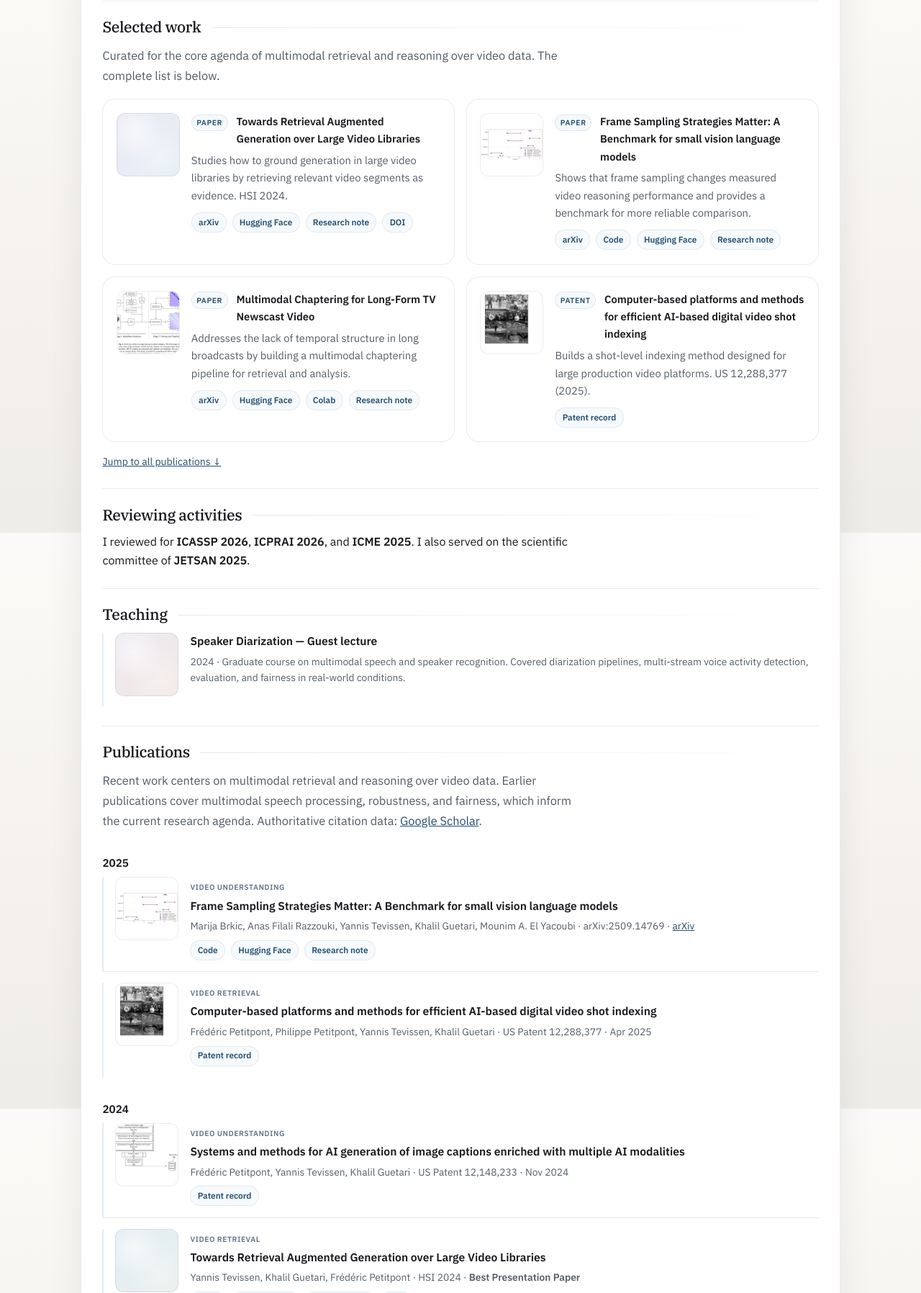
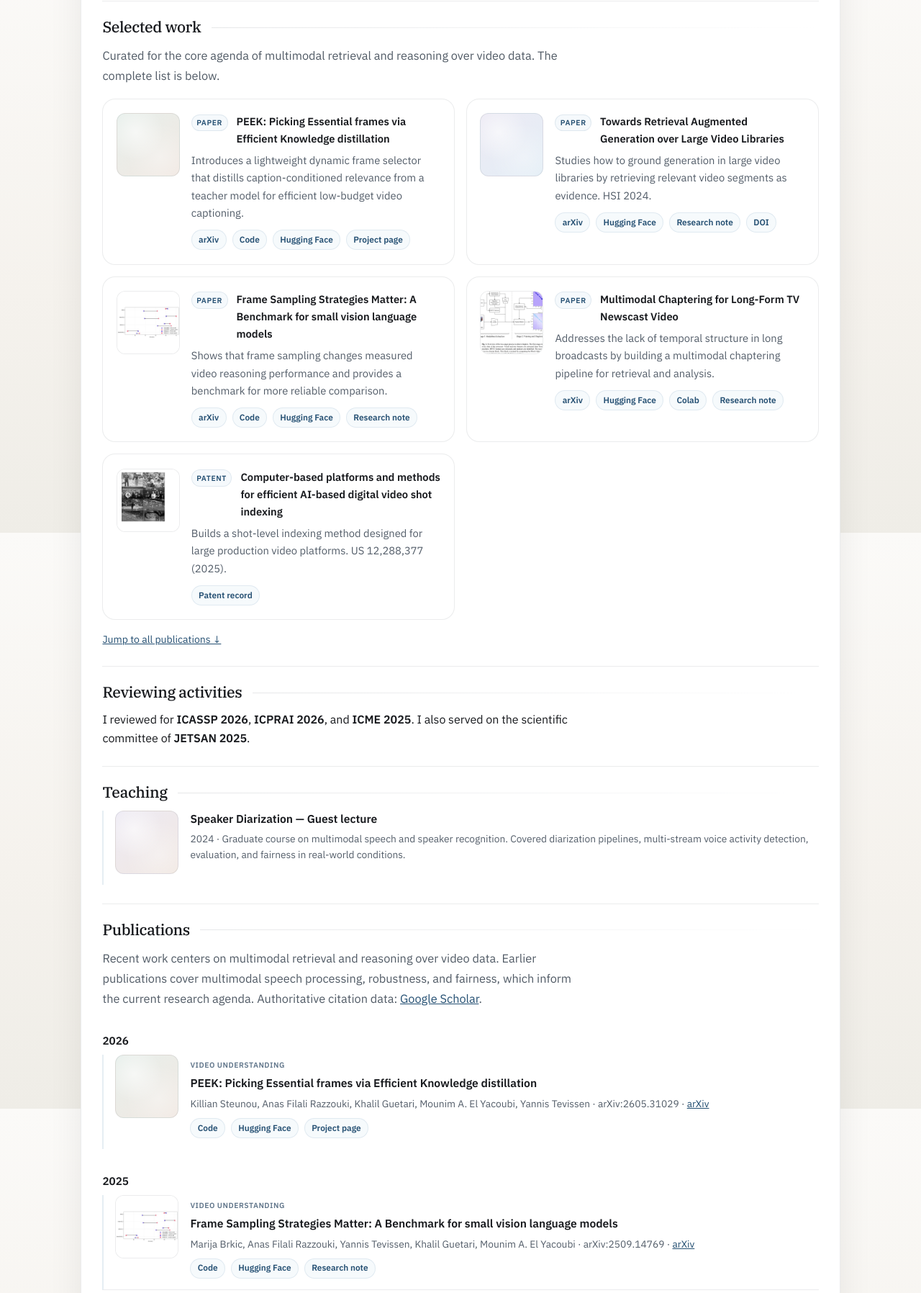
Before and after one commit to YannisTevissen/YannisTevissen.github.io, an Astro site: page /research in a window 1280 px wide. Shown: the part 860-2656 px from the top of the page at 72% size. Built offline with nearby package versions, Linux system fonts and the light colour scheme; Astro itself is replaced by a stand-in of ours.

Commit message:
Add PEEK research publication

```diff
--- a/public/llms.txt
+++ b/public/llms.txt
@@ -1,6 +1,6 @@
 # Yannis Tevissen
 
-> AI scientist. Head of Research at Moments Lab. Research on multimodal retrieval and reasoning over large-scale video data, with applied work on video indexing, retrieval pipelines, and evaluation for long-form broadcast and archival collections.
+> AI scientist. Head of Research at Moments Lab. Research on multimodal retrieval and reasoning over large-scale video data, with applied work on video indexing, frame selection, retrieval pipelines, and evaluation for long-form broadcast and archival collections.
 
 Canonical URL: https://yannistevissen.fr/
 
@@ -9,8 +9,8 @@ Canonical URL: https://yannistevissen.fr/
 - Name: Yannis Tevissen
 - Role: Head of Research, Moments Lab (https://momentslab.com)
 - Education: PhD in AI, Institut Polytechnique de Paris (advisors: Jérôme Boudy, Gérard Chollet). Thesis on multimodal speaker diarization, robustness, and fairness.
-- Research areas: multimodal retrieval, multimodal reasoning over video, video indexing, video chaptering, vision-language models, AI fairness, speaker diarization.
-- Notable recognitions: Best Presentation Paper, HSI 2024 (RAG over large video libraries). Two US patents on AI-based video indexing and image captioning (12,288,377 and 12,148,233).
+- Research areas: multimodal retrieval, multimodal reasoning over video, video indexing, video chaptering, efficient frame selection, vision-language models, AI fairness, speaker diarization.
+- Notable research outputs: PEEK: Picking Essential frames via Efficient Knowledge distillation (arXiv:2605.31029). Best Presentation Paper, HSI 2024 (RAG over large video libraries). Two US patents on AI-based video indexing and image captioning (12,288,377 and 12,148,233).
 - Side work: Co-founder of VocaCoach (speech training, VivaTech award). Board member of Universal Wings Mobility (accessible travel AI). Contributor to DiverseSpectrum (open-source dataset for minority representation in AI). Built UpToCure (AI for rare disease research).
 - Advocacy: Accessibility and disability inclusion in AI. OECD panel (2024). TEDxTélécom SudParis (2024).
 
--- a/src/pages/research/index.astro
+++ b/src/pages/research/index.astro
@@ -3,7 +3,7 @@ import BaseLayout from "../../layouts/BaseLayout.astro";
 
 const title = "Research - Yannis Tevissen";
 const description =
-  "Research on multimodal retrieval and reasoning over large-scale video data, with a focus on indexing, retrieval, and evaluation.";
+  "Research on multimodal retrieval and reasoning over large-scale video data, with a focus on indexing, retrieval, frame selection, and evaluation.";
 const footerSecondaryLinks = [
   { href: "/talks/", label: "Press & Talks" },
   { href: "/advocacy/", label: "Blog & Advocacy" },
@@ -69,6 +69,29 @@ const footerSecondaryLinks = [
           Curated for the core agenda of multimodal retrieval and reasoning over video data. The complete list is below.
         </p>
         <ul class="work-list">
+          <li class="work-card has-thumb">
+            <span class="thumb thumb-6" aria-hidden="true"></span>
+            <div class="item-body">
+              <div class="work-card-header">
+                <span class="type-badge">Paper</span>
+                <p class="work-card-title">
+                  <a href="https://arxiv.org/abs/2605.31029"
+                    >PEEK: Picking Essential frames via Efficient Knowledge distillation</a
+                  >
+                </p>
+              </div>
+              <p>
+                Introduces a lightweight dynamic frame selector that distills caption-conditioned relevance from a
+                teacher model for efficient low-budget video captioning.
+              </p>
+              <div class="artifact-links" aria-label="Artifacts for PEEK">
+                <a href="https://arxiv.org/abs/2605.31029">arXiv</a>
+                <a href="https://github.com/momentslab/peek">Code</a>
+                <a href="https://huggingface.co/papers/2605.31029">Hugging Face</a>
+                <a href="https://www.killian-steunou.com/peek/">Project page</a>
+              </div>
+            </div>
+          </li>
           <li class="work-card has-thumb">
             <span class="thumb thumb-1" aria-hidden="true"></span>
             <div class="item-body">
@@ -210,6 +233,27 @@ const footerSecondaryLinks = [
           Authoritative citation data:
           <a href="https://scholar.google.com/citations?user=jEnK4FIAAAAJ">Google Scholar</a>.
         </p>
+
+        <h3 class="pub-year">2026</h3>
+        <ul class="pub-list">
+          <li class="pub-item has-thumb">
+            <span class="thumb thumb-6" aria-hidden="true"></span>
+            <div class="item-body">
+              <span class="tag">Video understanding</span>
+              <p class="pub-title">PEEK: Picking Essential frames via Efficient Knowledge distillation</p>
+              <p class="pub-meta">
+                Killian Steunou, Anas Filali Razzouki, Khalil Guetari, Mounim A. El Yacoubi, Yannis Tevissen ·
+                arXiv:2605.31029 ·
+                <a href="https://arxiv.org/abs/2605.31029">arXiv</a>
+              </p>
+              <div class="artifact-links" aria-label="Artifacts for PEEK">
+                <a href="https://github.com/momentslab/peek">Code</a>
+                <a href="https://huggingface.co/papers/2605.31029">Hugging Face</a>
+                <a href="https://www.killian-steunou.com/peek/">Project page</a>
+              </div>
+            </div>
+          </li>
+        </ul>
 
         <h3 class="pub-year">2025</h3>
         <ul class="pub-list">
```
Also changed, not shown: src/pages/index.astro (+22 -1 lines).
